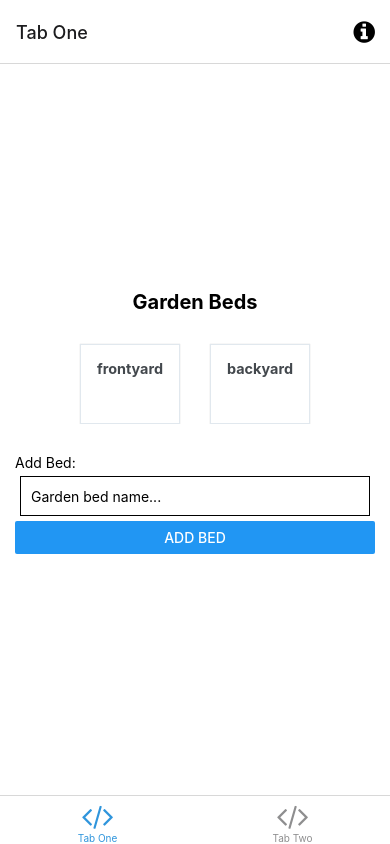
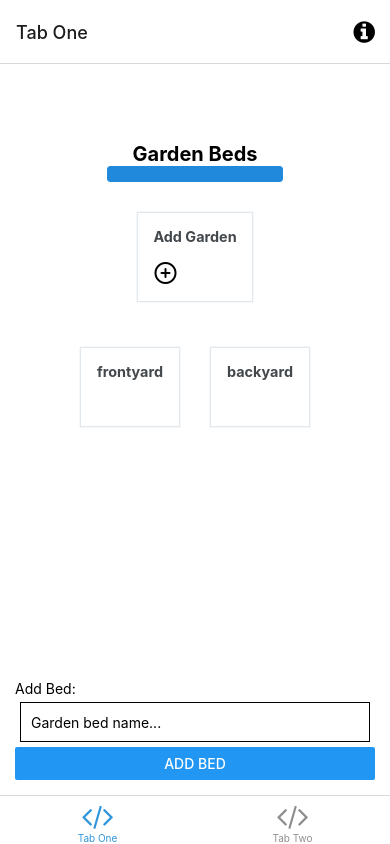
Before and after one commit to Cliffsters-Inc/garden-manager-native, a React Native app: screen /TabOne in a window 390 px wide. Built offline with nearby package versions, Linux system fonts and the light colour scheme; what expo-linking would draw is missing.

Commit message:
Create AddGardenCardsComponent.

```diff
--- /dev/null
+++ b/components/AddGardenCard.tsx
@@ -0,0 +1,96 @@
+import { Feather } from "@expo/vector-icons";
+import { FunctionComponent, useState } from "react";
+import { SubmitHandler, useForm } from "react-hook-form";
+import { Pressable, StyleSheet, TextInput } from "react-native";
+import { BottomSheet, Button, Card, Input } from "react-native-elements";
+import { View } from "./Themed";
+
+export const AddGardenCard: FunctionComponent = () => {
+  const [isVisible, setIsVisible] = useState(false);
+  const [text, onChangeText] = useState("");
+  const [number, onChangeNumber] = useState("");
+
+  enum SunEnum {
+    north = "north",
+    east = "east",
+    south = "south",
+    west = "west",
+  }
+
+  interface IFormInput {
+    newGardenName: string;
+    hoursOfSun: number;
+    sunDirection: SunEnum;
+  }
+
+  const { register, handleSubmit } = useForm<IFormInput>();
+  const onSubmit: SubmitHandler<IFormInput> = (data) => console.log(data);
+
+  const con = () => {
+    console.log("visible: ", isVisible);
+    console.log("text: ", text);
+    console.log("number: ", number);
+  };
+
+  return (
+    <View>
+      <Button onPress={con}>con</Button>
+      <Pressable style={styles.container} onPress={() => setIsVisible(true)}>
+        <Card containerStyle={styles.card}>
+          <Card.Title>Add Garden</Card.Title>
+          <Feather name="plus-circle" size={24} color="black" />
+        </Card>
+      </Pressable>
+      <BottomSheet
+        modalProps={{}}
+        isVisible={isVisible}
+        containerStyle={styles.bottomSheet}
+      >
+        <View style={styles.inputContainer}>
+          <form onSubmit={handleSubmit(onSubmit)}>
+            <input
+              {...register("newGardenName", {
+                required: "Please enter new garden name",
+              })}
+              placeholder={"New garden name"}
+            />
+            <input
+              {...register("hoursOfSun")}
+              placeholder={"Hours of sun this garden recieves"}
+            />
+            <select {...register("sunDirection")}>
+              <option value="north">north</option>
+              <option value="east">east</option>
+              <option value="south">south</option>
+              <option value="west">west</option>
+            </select>
+            <input type="submit" />
+          </form>
+        </View>
+      </BottomSheet>
+    </View>
+  );
+};
+
+const styles = StyleSheet.create({
+  container: {
+    flex: 1,
+    alignItems: "center",
+    justifyContent: "center",
+    width: "100%",
+    padding: 15,
+  },
+  card: {
+    minHeight: 80,
+    minWidth: 100,
+    borderWidth: 1,
+  },
+  bottomSheet: {
+    backgroundColor: "black",
+  },
+  inputContainer: {
+    flex: 1,
+    justifyContent: "space-between",
+    marginBottom: "80%",
+  },
+});
--- a/components/GardenCards.tsx
+++ b/components/GardenCards.tsx
@@ -1,8 +1,10 @@
 import { FunctionComponent } from "react";
 import { FlatList, Pressable, View, StyleSheet } from "react-native";
 import { Card } from "react-native-elements";
+import { SafeAreaView } from "react-native-safe-area-context";
 import { gardenSelectors } from "../services/garden/gardenSlice";
 import { useAppSelector } from "../store";
+import { AddGardenCard } from "./AddGardenCard";
 
 interface GardenCardsProps {}
 
@@ -10,7 +12,7 @@ export const GardenCards: FunctionComponent<GardenCardsProps> = () => {
   const gardens = useAppSelector(gardenSelectors.selectGardens);
 
   return (
-    <View style={styles.container}>
+    <SafeAreaView style={styles.container}>
       <FlatList
         numColumns={2}
         keyExtractor={(item) => item.id}
@@ -23,12 +25,13 @@ export const GardenCards: FunctionComponent<GardenCardsProps> = () => {
           </Pressable>
         )}
       />
-    </View>
+    </SafeAreaView>
   );
 };
 
 const styles = StyleSheet.create({
   container: {
+    flex: 1,
     alignItems: "center",
     justifyContent: "center",
     width: "100%",
@@ -37,8 +40,6 @@ const styles = StyleSheet.create({
   card: {
     minHeight: 80,
     minWidth: 100,
-    // margin: 5,
-    // padding: 20,
     borderWidth: 1,
   },
 });
--- a/package.json
+++ b/package.json
@@ -29,6 +29,7 @@
     "expo-web-browser": "~10.1.0",
     "react": "17.0.1",
     "react-dom": "17.0.1",
+    "react-hook-form": "^7.28.1",
     "react-native": "0.64.3",
     "react-native-elements": "^3.4.2",
     "react-native-safe-area-context": "^3.3.2",
--- a/screens/TabOneScreen.tsx
+++ b/screens/TabOneScreen.tsx
@@ -2,8 +2,8 @@ import { StyleSheet } from "react-native";
 import { Text, View } from "../components/Themed";
 import { RootTabScreenProps } from "../types";
 import { AddBedField } from "../components/AddBedField";
-import { GardenBedsList } from "../components/GardenBedsList";
 import { GardenCards } from "../components/GardenCards";
+import { AddGardenCard } from "../components/AddGardenCard";
 export default function TabOneScreen({
   navigation,
 }: RootTabScreenProps<"TabOne">) {
@@ -11,6 +11,7 @@ export default function TabOneScreen({
     <View style={styles.container}>
       <Text style={styles.title}>Garden Beds</Text>
       {/* <GardenBedsList /> */}
+      <AddGardenCard />
       <GardenCards />
       <AddBedField />
     </View>
@@ -26,5 +27,6 @@ const styles = StyleSheet.create({
   title: {
     fontSize: 20,
     fontWeight: "bold",
+    marginTop: "20%",
   },
 });
```
Also changed, not shown: 2 other files (tests, documents, lock files or other folders).
